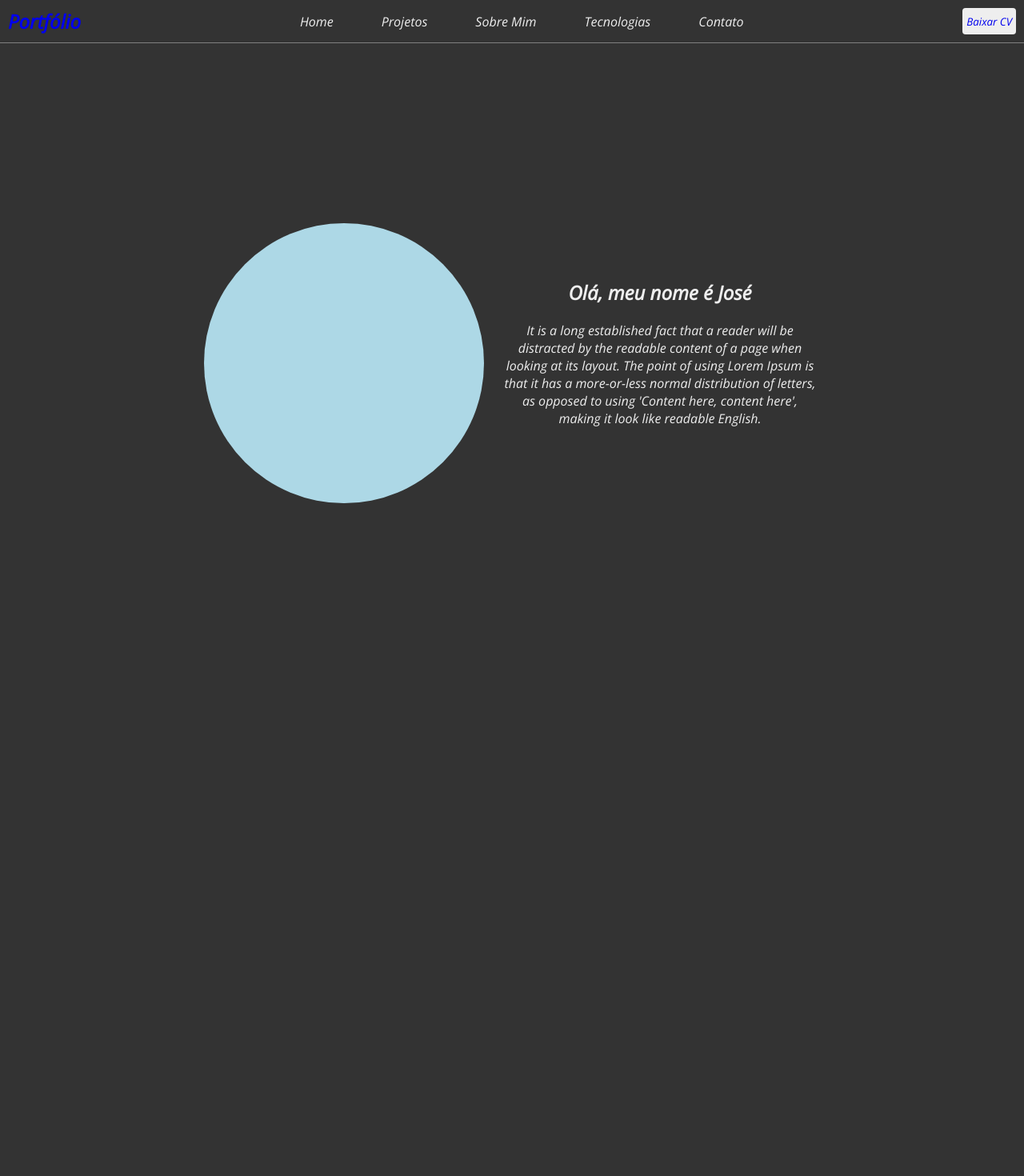
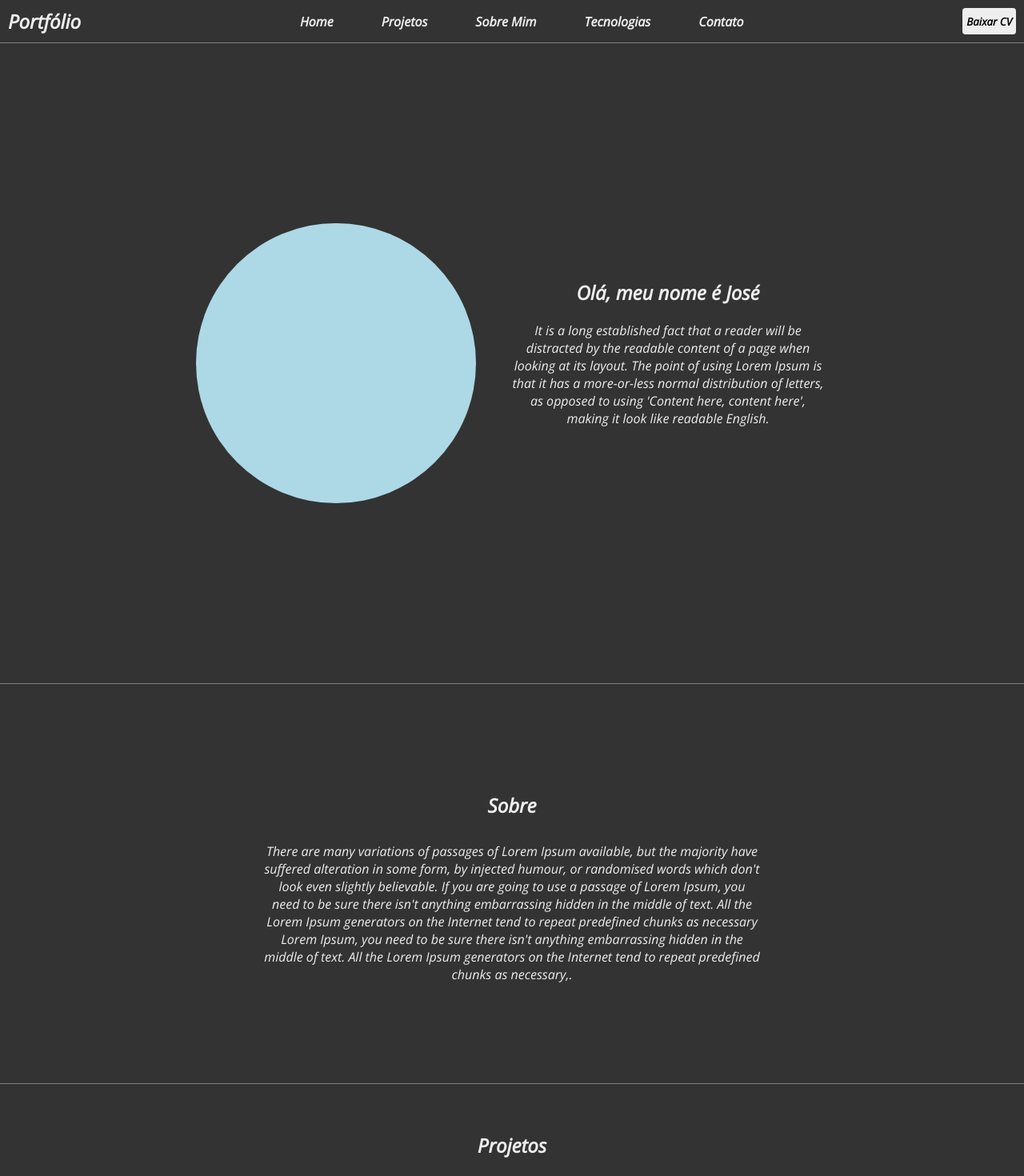
Before and after one commit to 38061027/portfolio, an Angular app: page / in a window 1280 px wide. Shown: the top 1470 px of the page at 80% size. Before the commit the page ends 854 px from the top, so only its background shows below. Built offline with nearby package versions, Linux system fonts and the light colour scheme.

Commit message:
Dando mais responsividade na pagina e alterando elementos

```diff
--- a/src/app/components/contato/contato.component.css
+++ b/src/app/components/contato/contato.component.css
@@ -8,7 +8,7 @@
     justify-content: center;
     align-items: center;
    background: #333;
-
+    height: 600px;
     border-top: 1px solid gray ;
 }
 
@@ -19,6 +19,7 @@
     display: flex;
     justify-content: center;
     align-items: center;
+    margin-bottom: 20px;
 }
 
 .section-3 .title h1{
@@ -53,3 +54,10 @@
 .section-3 .container-box-3 .box-3 i{
     font-size: 50px;
 }
+
+@media screen and (max-width:600px) {
+
+   .section-3{
+    height: auto;
+   }
+}
--- a/src/app/components/contato/contato.component.html
+++ b/src/app/components/contato/contato.component.html
@@ -2,7 +2,7 @@
 
 
 
-    <header>
+    <!-- <header>
         <nav class="nav-bar">
             <div class="logo">
                 <h1><a routerLink="">Portfólio</a></h1>
@@ -46,7 +46,7 @@
                 <button (click)="funcaoCompartilhada()"><i class="material-symbols-outlined">menu</i></button>
             </div>
         </nav>
-    </header>
+    </header> -->
 
 
 
--- a/src/app/components/home/home.component.css
+++ b/src/app/components/home/home.component.css
@@ -23,7 +23,8 @@ section {
   display: flex;
   flex-direction: row;
   justify-content: center;
-  gap: 20px;
+  gap: 40px;
+
   align-items: center;
   flex-wrap: wrap;
 
@@ -38,6 +39,8 @@ section {
   width: 350px;
   height: 350px;
 }
+
+
 
 
 .section-1 section .circulo img {
--- a/src/app/components/home/home.component.html
+++ b/src/app/components/home/home.component.html
@@ -77,3 +77,8 @@
 
 
 </main>
+
+<app-sobre></app-sobre>
+<app-projetos></app-projetos>
+<app-tecnologias></app-tecnologias>
+<app-contato></app-contato>
--- a/src/app/components/projetos/projetos.component.html
+++ b/src/app/components/projetos/projetos.component.html
@@ -1,5 +1,5 @@
 <main class="container">
-    <header>
+    <!-- <header>
         <nav class="nav-bar">
             <div class="logo">
                 <h1><a routerLink="">Portfólio</a></h1>
@@ -43,7 +43,7 @@
                         </div>
 
         </nav>
-    </header>
+    </header> -->
 
 
 
--- a/src/app/components/sobre/sobre.component.css
+++ b/src/app/components/sobre/sobre.component.css
@@ -0,0 +1,44 @@
+
+
+.container-sobre{
+    height: 500px;
+    display: flex;
+    flex-direction: column;
+    justify-content: center;
+    align-items: center;
+    gap: 20px;
+
+    flex-wrap: wrap;
+    border-top: 1px solid gray ;
+
+}
+
+.title{
+    margin-top: 20px;
+
+    width: 100%;
+    display: flex;
+    justify-content: center;
+   color: #eee;
+}
+
+.section-4{
+    display: flex;
+    width: 50%;
+  text-align: center;
+
+}
+
+.section-4 p{
+    color: #eee;
+    padding: 10px;
+}
+
+
+
+@media screen and (max-width:530px) {
+
+    .container-sobre{
+        height: auto;
+    }
+}
--- a/src/app/components/sobre/sobre.component.html
+++ b/src/app/components/sobre/sobre.component.html
@@ -1,5 +1,5 @@
 <main class="container">
-
+<!--
     <header>
         <nav class="nav-bar">
             <div class="logo">
@@ -44,8 +44,22 @@
                             <button (click)="funcaoCompartilhada()"><i class="material-symbols-outlined">menu</i></button>
                         </div>
         </nav>
-    </header>
+    </header> -->
 
+
+
+    <section class="container-sobre">
+
+        <div class="title">
+            <h1>Sobre</h1>
+        </div>
+
+        <div class="section-4">
+            <p>There are many variations of passages of Lorem Ipsum available, but the majority have suffered alteration in some form, by injected humour, or randomised words which don't look even slightly believable. If you are going to use a passage of Lorem Ipsum, you need to be sure there isn't anything embarrassing hidden in the middle of text. All the Lorem Ipsum generators on the Internet tend to repeat predefined chunks as necessary Lorem Ipsum, you need to be sure there isn't anything embarrassing hidden in the middle of text. All the Lorem Ipsum generators on the Internet tend to repeat predefined chunks as necessary,.</p>
+        </div>
+
+
+    </section>
 
 
 
--- a/src/app/components/tecnologias/tecnologias.component.css
+++ b/src/app/components/tecnologias/tecnologias.component.css
@@ -8,7 +8,8 @@
     justify-content: center;
     align-items: center;
     flex-direction: column;
-
+    height: 500px;
+    border-top: 1px solid gray;
 }
 
 .title{
@@ -26,7 +27,10 @@
     flex-direction: column;
      gap: 50px;
 
+     justify-content: center;
+     align-items: center;
 
+     padding: 10px;
 }
 
 .box-3{
@@ -34,20 +38,22 @@
     height: 100px;
     width: 100px;
 
-    gap: 20px;
+
     align-items: center;
     justify-content: center;
+
+
 }
 
 .box-3 .fa-brands{
-    font-size: 45px;
+    font-size: 60px;
 
 
 
 }
 
 .box-3 .fa-brands:hover{
-    font-size: 55px;
+    font-size: 70px;
    transition: 0.5s;
 }
 
@@ -80,4 +86,14 @@
 .container-box{
     display: flex;
     justify-content: center;
+    flex-wrap: wrap;
+    gap: 40px;
 }
+
+
+@media screen and (max-width:530px) {
+
+    .section-3{
+        height: auto;
+    }
+}
--- a/src/app/components/tecnologias/tecnologias.component.html
+++ b/src/app/components/tecnologias/tecnologias.component.html
@@ -1,5 +1,5 @@
 <main class="container">
-
+<!--
     <header>
         <nav class="nav-bar">
             <div class="logo">
@@ -47,7 +47,7 @@
     </header>
 
 
-
+ -->
 
     <section class="section-3">
 
--- a/src/styles.css
+++ b/src/styles.css
@@ -5,11 +5,18 @@
     box-sizing: border-box;
 }
 
+
+
 header {
     background-color: #333;
 
   }
 
+
+  .logo h1 a{
+    color: #eee;
+    font-weight: bolder;
+  }
 
   .nav-bar {
     display: flex;
@@ -43,6 +50,7 @@ header {
    margin: 10px;
    padding: 5px;
    border-radius: 10px ;
+   font-weight: bolder;
   }
 
   .nav-list ul li a:hover{
@@ -74,6 +82,11 @@ header {
   border: transparent;
   padding: 5px;
   border-radius: 4px;
+  }
+
+  .button-cv button a{
+    color: #000000;
+    font-weight: bolder;
   }
 
 
@@ -119,7 +132,10 @@ header {
       display: block;
       padding-top: 10px;
     }
+    .mobile-menu ul li a{
 
+      color: #eee;
+    }
 
     .mobile-menu .button-cv {
       display: block;
```
Also changed, not shown: 5 other files (tests, documents, lock files or other folders).
